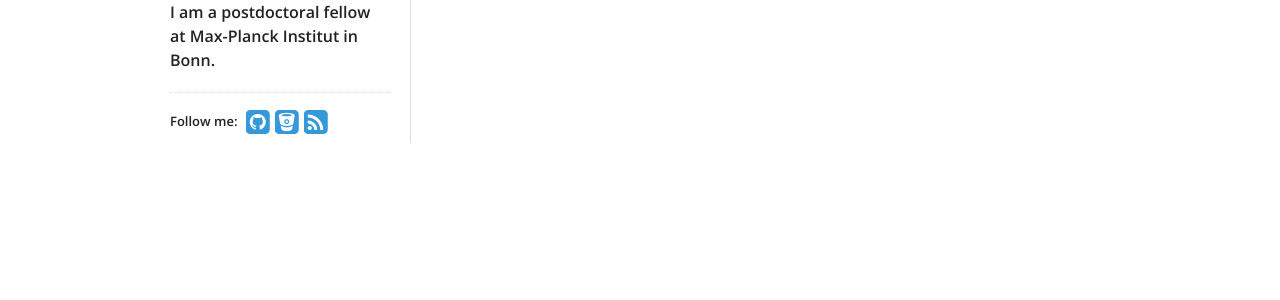
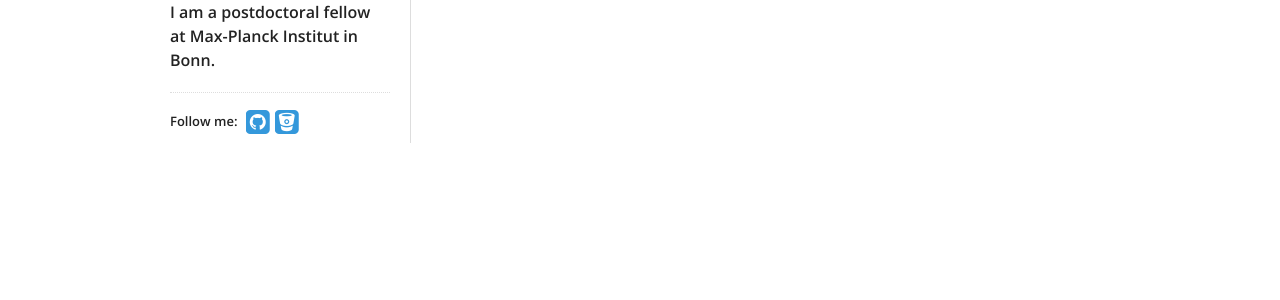
Before and after one commit to atricolfi/atricolfi.github.io, a Jekyll site: the page built from index.html, in a window 1280 px wide. Shown: the part 289-589 px from the top of the page. Built offline with Jekyll 4.4.1, drawn with Linux system fonts in a browser that asks for light colours.

Commit message:
Update social.html

```diff
--- a/_includes/social.html
+++ b/_includes/social.html
@@ -61,14 +61,9 @@
   {% endif %}
 
   {% if site.data.theme.social.flickr %}
-  <a title="{{ site.data.theme.name }} on Flickr" href="https://www.flickr.com/photos/{{ site.data.theme.social.flickr }}">
+  <a title="{{ site.data.theme.name }} on Flickr" href="https://www.flickr.com/people/132091003@N07/{{ site.data.theme.social.flickr }}">
     <i class="fa fa-flickr"></i>
   </a>
   {% endif %}
 
-  {% if site.data.theme.show_atom_feed %}
-  <a title="Atom feed" id="atom" href="/atom.xml">
-    <i class="fa fa-rss-square"></i>
-  </a>
-  {% endif %}
 </div>
```
